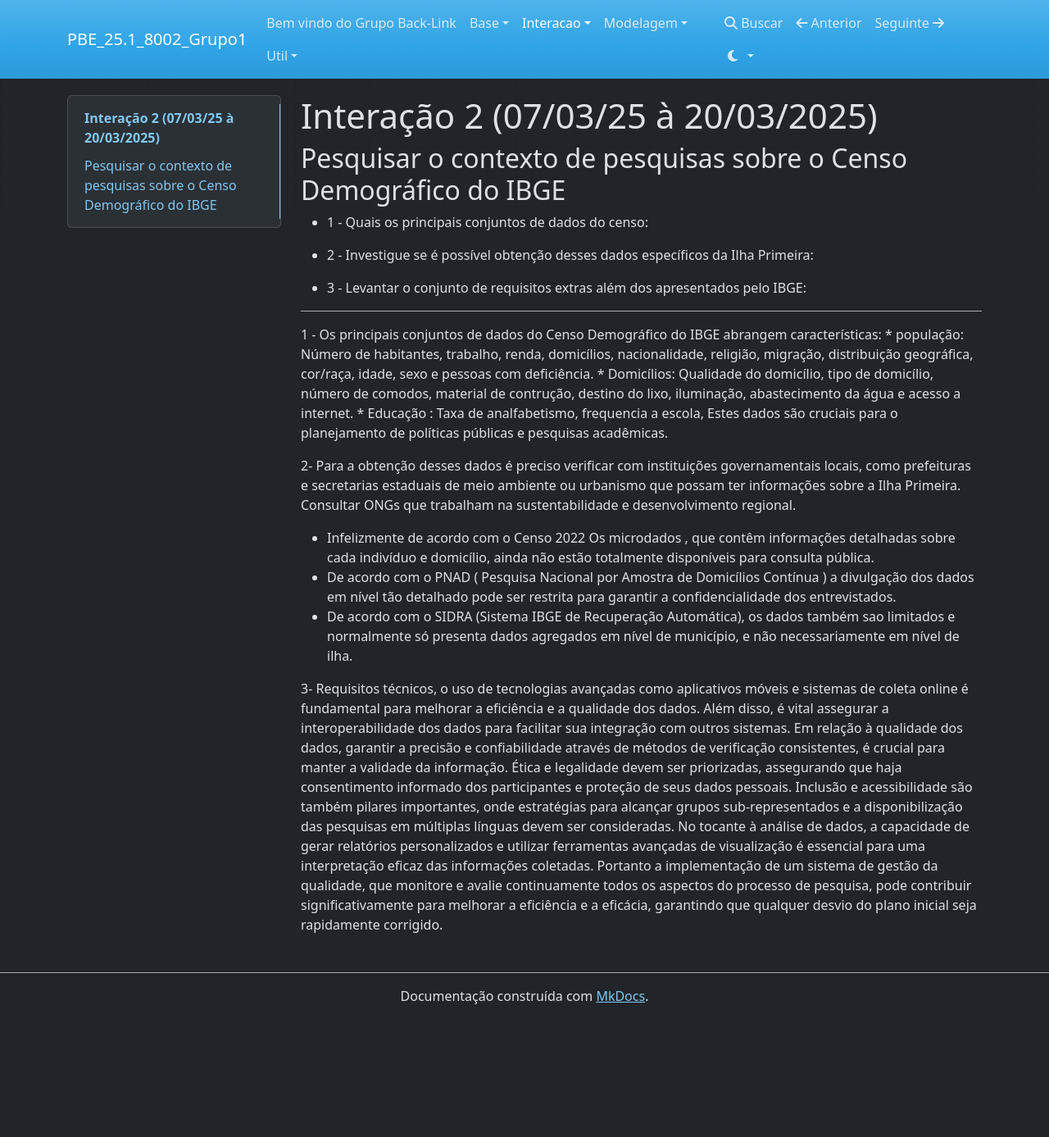
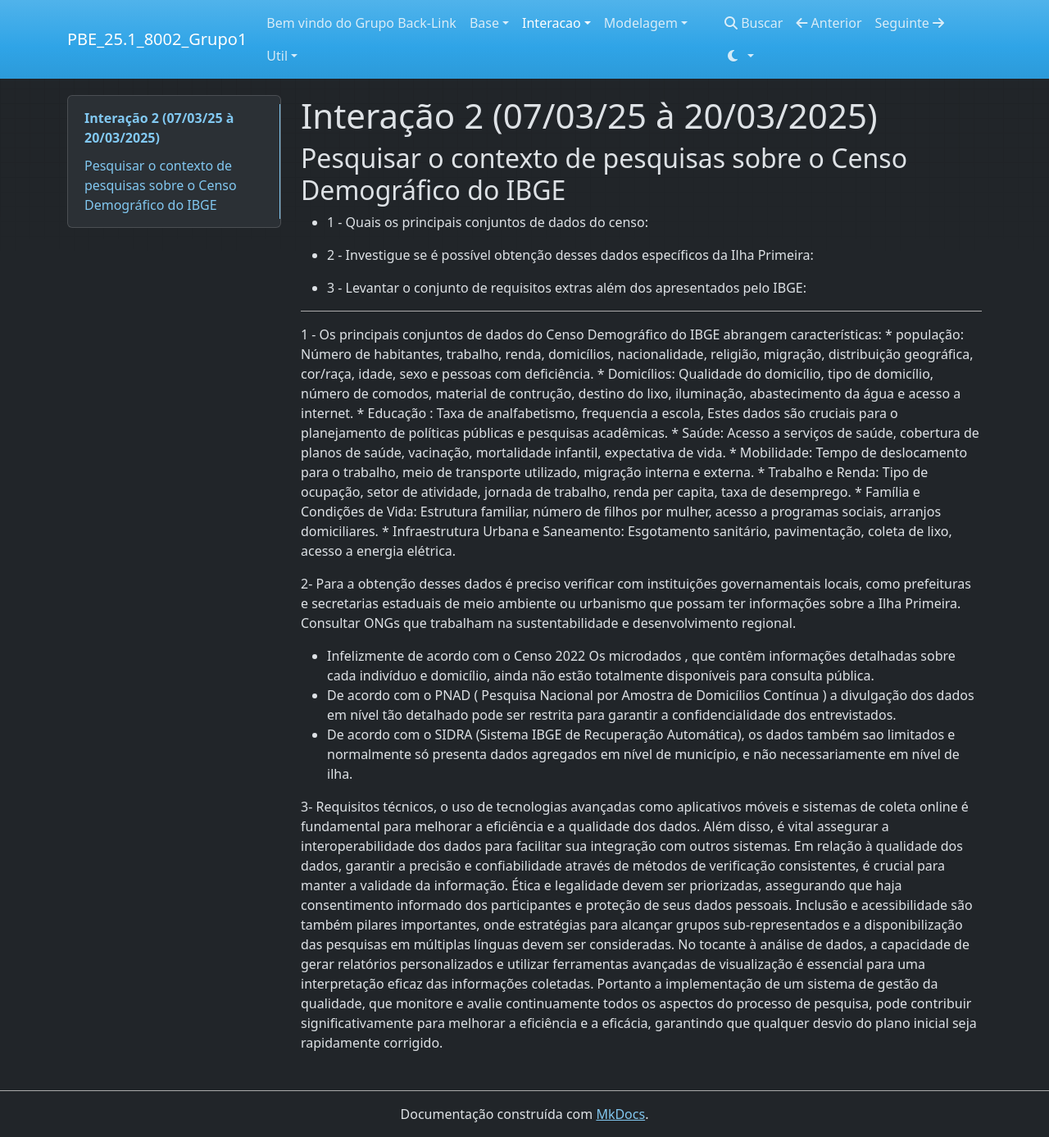
Before and after one commit to Projetos-de-Extensao/PBE_25.1_8002_BackLink, an MkDocs documentation site: the page built from docs/interacao/interacao2.md, in a window 1280 px wide and 1387 px high. Shown: the whole window at 82% size. Built offline with MkDocs 1.6.1, drawn with Linux system fonts in a browser that asks for light colours; nearby versions of some CDN libraries.

Commit message:
Complemento das respostas

```diff
--- a/docs/interacao/interacao2.md
+++ b/docs/interacao/interacao2.md
@@ -25,7 +25,11 @@ title: Interação 2
 * Domicílios: Qualidade do domicílio, tipo de domicílio, número de comodos, material de contrução, destino do lixo, iluminação, abastecimento da água e acesso a internet.
 * Educação : Taxa de analfabetismo, frequencia a escola,
 Estes dados são cruciais para o planejamento de políticas públicas e pesquisas acadêmicas.
-
+* Saúde: Acesso a serviços de saúde, cobertura de planos de saúde, vacinação, mortalidade infantil, expectativa de vida.
+* Mobilidade: Tempo de deslocamento para o trabalho, meio de transporte utilizado, migração interna e externa.
+* Trabalho e Renda: Tipo de ocupação, setor de atividade, jornada de trabalho, renda per capita, taxa de desemprego.
+* Família e Condições de Vida: Estrutura familiar, número de filhos por mulher, acesso a programas sociais, arranjos domiciliares.
+* Infraestrutura Urbana e Saneamento: Esgotamento sanitário, pavimentação, coleta de lixo, acesso a energia elétrica.
 
 2- Para a obtenção desses dados é preciso verificar com instituições governamentais locais, como prefeituras e secretarias estaduais de meio ambiente ou urbanismo que possam ter informações sobre a Ilha Primeira. Consultar ONGs que trabalham na sustentabilidade e desenvolvimento regional.
 
```
